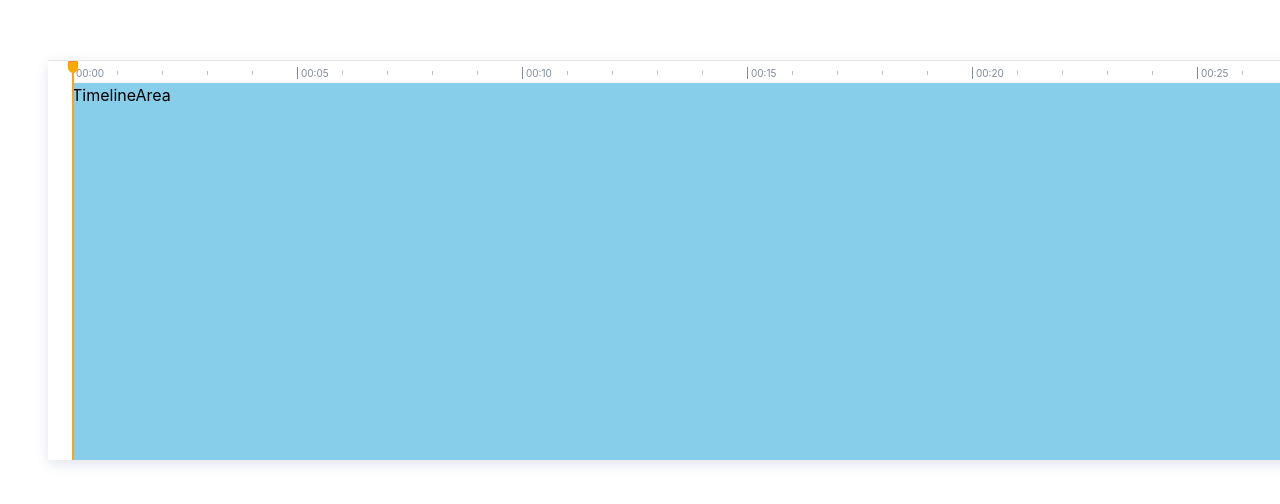
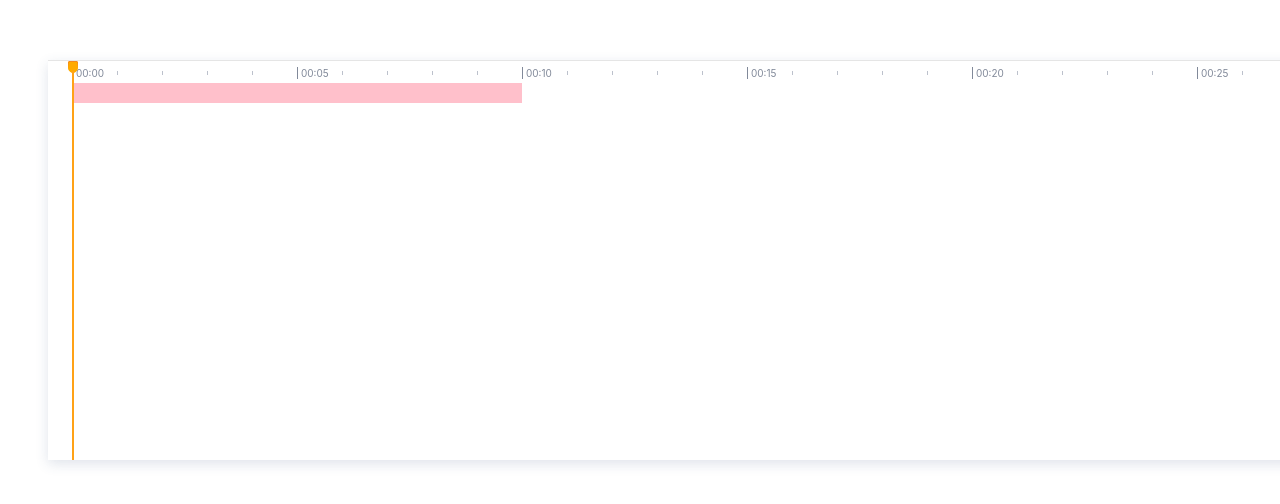
Before and after one commit to LucasWang474/timeline-editor, a React (Vite) app: page / in a window 1280 px wide. Shown: the part 140-644 px from the top of the page. Built offline with nearby package versions, Linux system fonts and the light colour scheme.

Commit message:
Add basic TimelineArea

```diff
--- a/src/components/timeline-editor/components/timeline-area/index.tsx
+++ b/src/components/timeline-editor/components/timeline-area/index.tsx
@@ -1,5 +1,7 @@
 import type { FC } from 'react';
 import { css, cx } from '@emotion/css';
+import { useTimelineElements2dController } from '@/components/timeline-editor/hooks/useTimelineTracks';
+import { pixelPerSecond } from '@/components/timeline-editor/const';
 
 interface TimelineAreaProps {
   children?: React.ReactNode;
@@ -10,7 +12,31 @@ export const TimelineArea: FC<TimelineAreaProps> = (props) => {
   const { className } = props;
   const cls = useStyles();
 
-  return <div className={cx(cls.wrap, className)}>TimelineArea</div>;
+  const { tracks } = useTimelineElements2dController();
+
+  return (
+    <div className={cx(cls.wrap, className)}>
+      {tracks.map((track) => {
+        const { elements, id } = track;
+        return (
+          <div key={id}>
+            {elements.map((element) => {
+              return (
+                <div
+                  key={element.id}
+                  style={{
+                    background: element.color,
+                    width: element.duration * pixelPerSecond,
+                    height: 20,
+                  }}
+                />
+              );
+            })}
+          </div>
+        );
+      })}
+    </div>
+  );
 };
 
 function useStyles() {
--- a/src/components/timeline-editor/components/timeline-pointer/index.tsx
+++ b/src/components/timeline-editor/components/timeline-pointer/index.tsx
@@ -2,7 +2,7 @@ import { FC, useMemo } from 'react';
 import { stopEvent } from '@/utils/event';
 import { css, cx } from '@emotion/css';
 import { pixelPerSecond, TimelinePaddingLeft } from '@/components/timeline-editor/const';
-import { useTimelineTimeContext } from '@/components/timeline-editor/hooks/useTimelineTimeContext';
+import { useTimelineTimeContext } from '@/components/timeline-editor/hooks/useTimelineTime';
 
 const HeadSVGWidth = 10;
 const LineWidth = 2;
--- /dev/null
+++ b/src/components/timeline-editor/context/tracks.tsx
@@ -0,0 +1,40 @@
+import { createContext, FC, ReactNode, useState } from 'react';
+import { TimelineTrack } from '@/components/timeline-editor/type';
+
+interface TimelineTracksContextProps {
+  tracks: TimelineTrack[];
+  setTracks: (tracks: TimelineTrack[]) => void;
+}
+
+export const TimelineTracksContext = createContext<TimelineTracksContextProps>({
+  tracks: [],
+  setTracks: () => {},
+});
+
+export const TimelineTracksContextProvider: FC<{ children: ReactNode }> = (props) => {
+  const { children } = props;
+
+  const [tracks, setTracks] = useState<TimelineTrack[]>([
+    {
+      id: '1',
+      elements: [
+        {
+          id: 'ele1',
+          color: 'pink',
+          start: 0,
+          duration: 10,
+          type: 'color',
+        },
+      ],
+    },
+  ]);
+
+  const contextProps: TimelineTracksContextProps = {
+    tracks: tracks,
+    setTracks: setTracks,
+  };
+
+  return (
+    <TimelineTracksContext.Provider value={contextProps}>{children}</TimelineTracksContext.Provider>
+  );
+};
--- a/src/components/timeline-editor/hooks/useTimelineElements2d.ts
+++ /dev/null
@@ -1,6 +0,0 @@
-import { useContext } from 'react';
-import { TimelineElementsContext } from '@/components/timeline-editor/context/elements';
-
-export const useTimelineElementsContext = () => {
-  return useContext(TimelineElementsContext);
-};
--- a/src/components/timeline-editor/hooks/useTimelineSeek.ts
+++ b/src/components/timeline-editor/hooks/useTimelineSeek.ts
@@ -1,7 +1,7 @@
 import { RefObject, useState } from 'react';
 import { useMemoizedFn } from 'ahooks';
 import { pixelPerSecond, totalDuration } from '@/components/timeline-editor/const';
-import { useTimelineTimeContext } from '@/components/timeline-editor/hooks/useTimelineTimeContext';
+import { useTimelineTimeContext } from '@/components/timeline-editor/hooks/useTimelineTime';
 
 export function useTimelineSeekAndDrag(refContainer: RefObject<HTMLElement>) {
   const { setTime } = useTimelineTimeContext();
--- /dev/null
+++ b/src/components/timeline-editor/hooks/useTimelineTracks.ts
@@ -0,0 +1,15 @@
+import { useContext } from 'react';
+import { TimelineTracksContext } from '@/components/timeline-editor/context/tracks';
+
+export const useTimelineElementsContext = () => {
+  return useContext(TimelineTracksContext);
+};
+
+export function useTimelineElements2dController() {
+  const { tracks, setTracks } = useTimelineElementsContext();
+
+  return {
+    tracks,
+    setTracks,
+  };
+}
--- a/src/components/timeline-editor/index.tsx
+++ b/src/components/timeline-editor/index.tsx
@@ -9,6 +9,7 @@ import { TimelineTimeContextProvider } from '@/components/timeline-editor/contex
 import { TimelinePointer } from '@/components/timeline-editor/components/timeline-pointer';
 import { TimelineAxis } from '@/components/timeline-editor/components/timeline-axis';
 import { TimelineArea } from '@/components/timeline-editor/components/timeline-area';
+import { TimelineTracksContextProvider } from '@/components/timeline-editor/context/tracks';
 
 interface TimelineEditorProps {
   className?: string;
@@ -21,6 +22,7 @@ export const TimelineEditor: FC<TimelineEditorProps> = (props) => {
 
   return (
     <TimelineTimeContextProvider>
+      <TimelineTracksContextProvider>
         <div className={cx(cls.wrap, className)}>
           <div className={cls.inner}>
             <TimelineAxis className={cls.timelineAxis} />
@@ -29,6 +31,7 @@ export const TimelineEditor: FC<TimelineEditorProps> = (props) => {
             <TimelineArea className={cls.timelineArea} />
           </div>
         </div>
+      </TimelineTracksContextProvider>
     </TimelineTimeContextProvider>
   );
 };
@@ -74,7 +77,6 @@ function useStyles() {
 
       timelineArea: css({
         flex: 1,
-        background: 'skyblue',
       }),
     };
   }, []);
```
Also changed, not shown: src/components/timeline-editor/context/elements.tsx (deleted, +0 -29 lines), src/components/timeline-editor/type.ts (+14 -5 lines), src/components/timeline-editor/hooks/useTimelineTime.ts (renamed from src/components/timeline-editor/hooks/useTimelineTimeContext.ts). Lines whose indentation alone changed are shown as unchanged.
